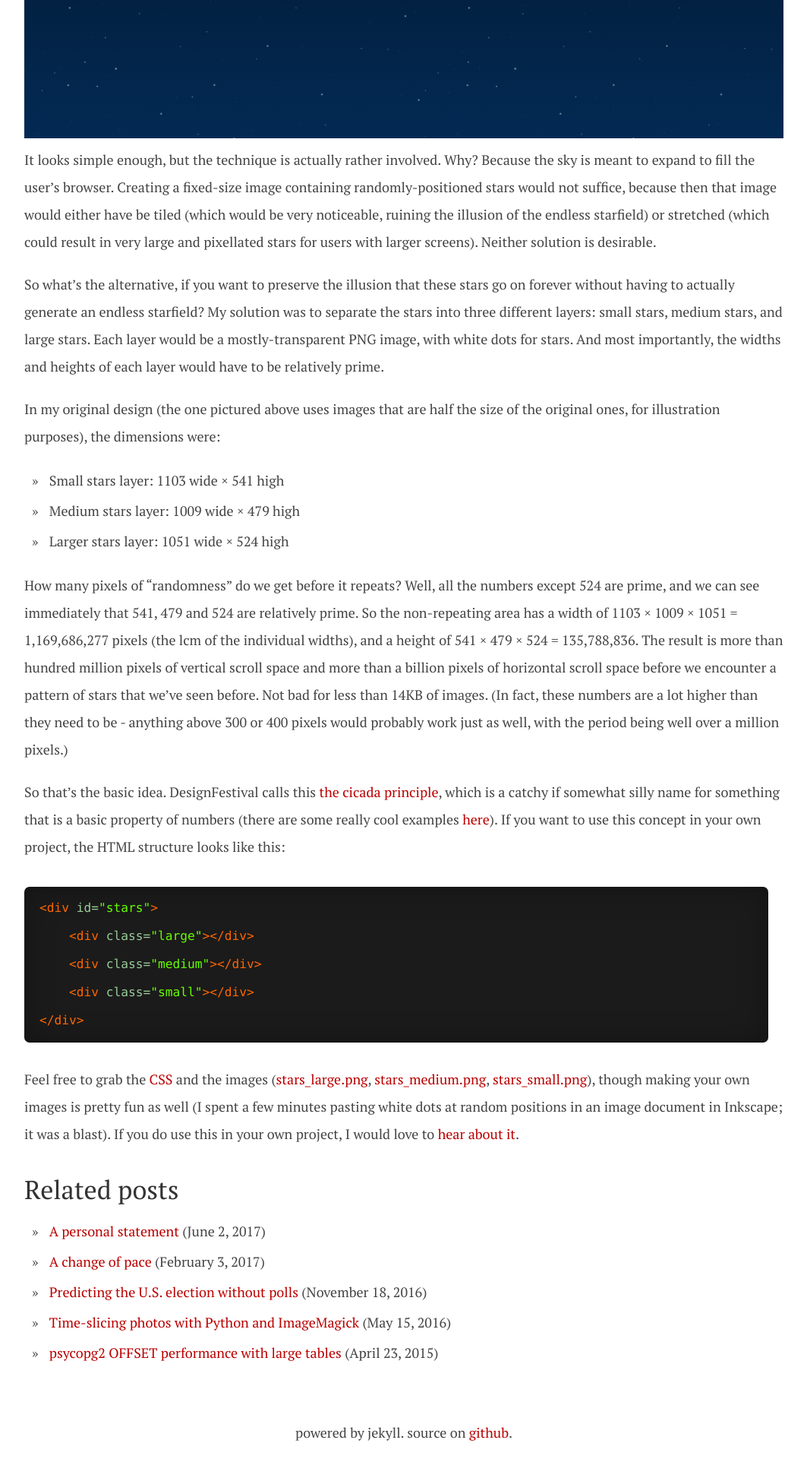
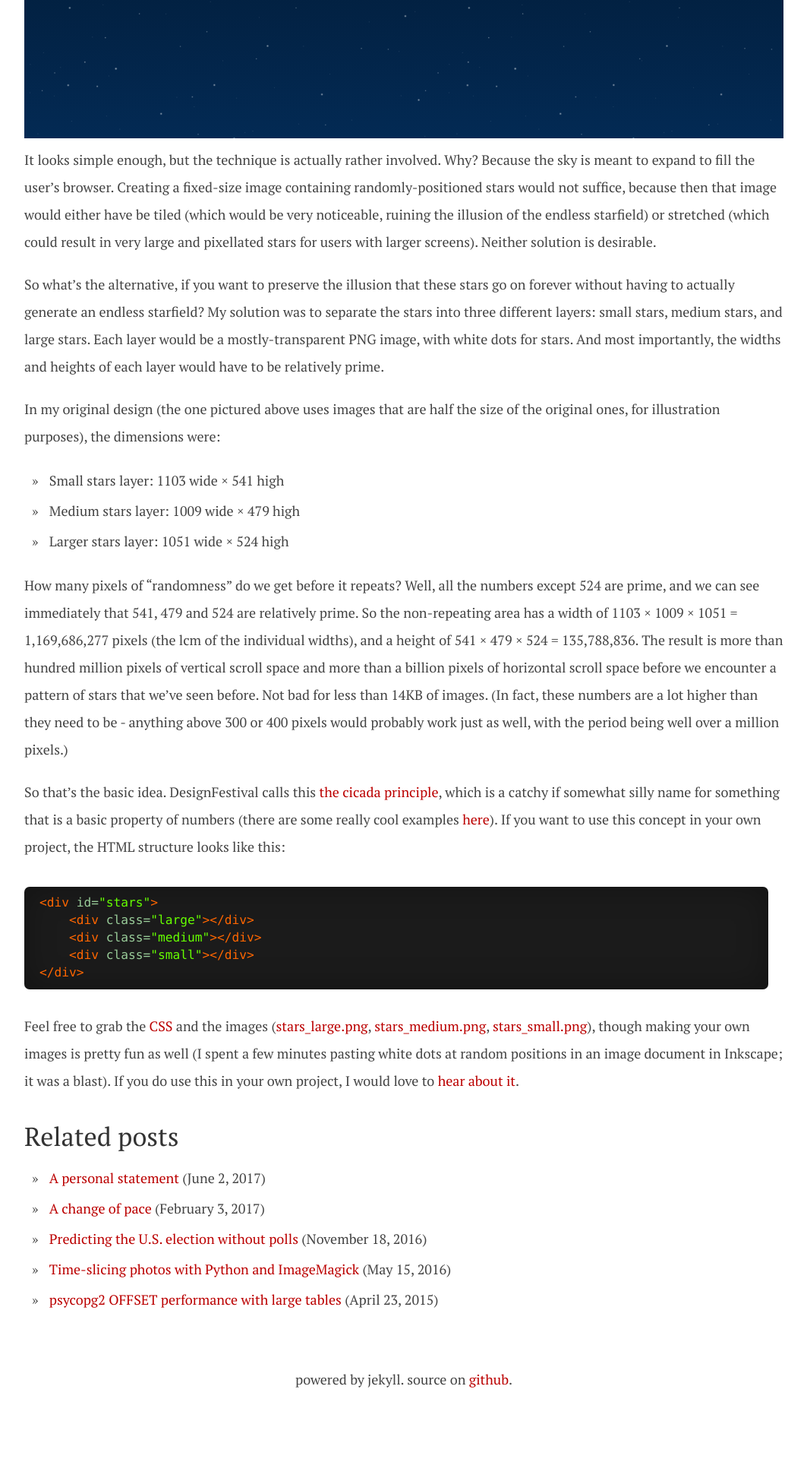
Before and after one commit to dellsystem/dellsystem.github.io, a Jekyll site: the page built from _posts/2013-01-04-night-sky-css.md, in a window 1280 px wide. Shown: the part 978-2898 px from the top of the page at 76% size, without its empty margins (108-1171 px from the left). Built offline with Jekyll 4.4.1, drawn with Linux system fonts in a browser that asks for light colours; after the commit the page ends 2828 px from its top, so only the background shows below that.

Commit message:
Decrease line-height for syntax-highlighted code
it was giving me cancer

```diff
--- a/css/syntax.css
+++ b/css/syntax.css
@@ -1,6 +1,7 @@
 /* For syntax-highlighted code in particular */
 
 .highlight {
+    line-height: 1.3em;
     font-size: 0.9em;
     margin-top: 15px;
     margin-bottom: 30px;
```
